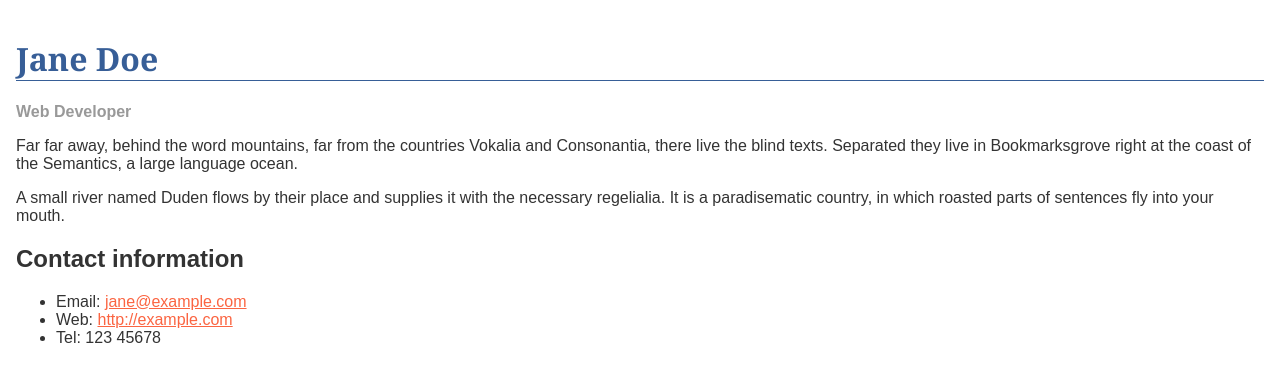
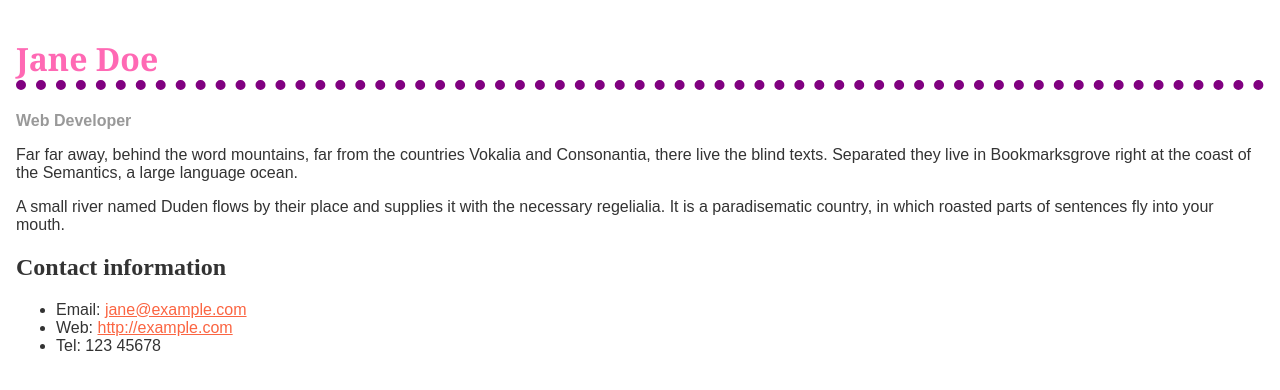
Before and after one commit to RyanLiwakDC/LiwakR, a plain HTML site: page assigment_3 part 1/biog-download.html in a window 1280 px wide. Drawn offline with Linux system fonts and the light colour scheme.

Commit message:
Add files via upload

```diff
--- a/assigment_3 part 1/biog-download.html
+++ b/assigment_3 part 1/biog-download.html
@@ -15,14 +15,15 @@
       }
 
       h1 {
-        color: #375e97;
+        color: hotpink;
         font-size: 2em;
         font-family: Georgia, 'Times New Roman', Times, serif;
-        border-bottom: 1px solid #375e97;
+        border-bottom: 10px dotted purple;
       }
 
       h2 {
         font-size: 1.5em;
+        font-family: italic;
       }
 
       .job-title {
```
